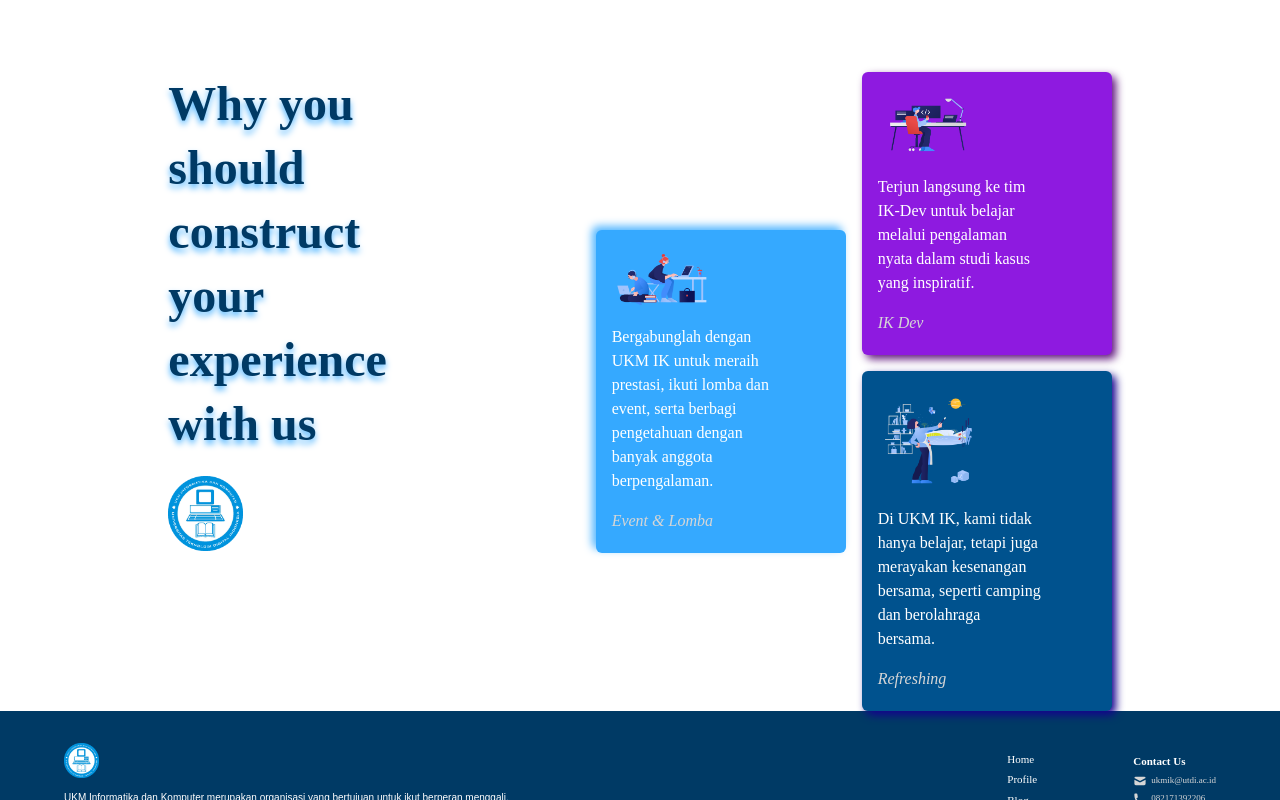
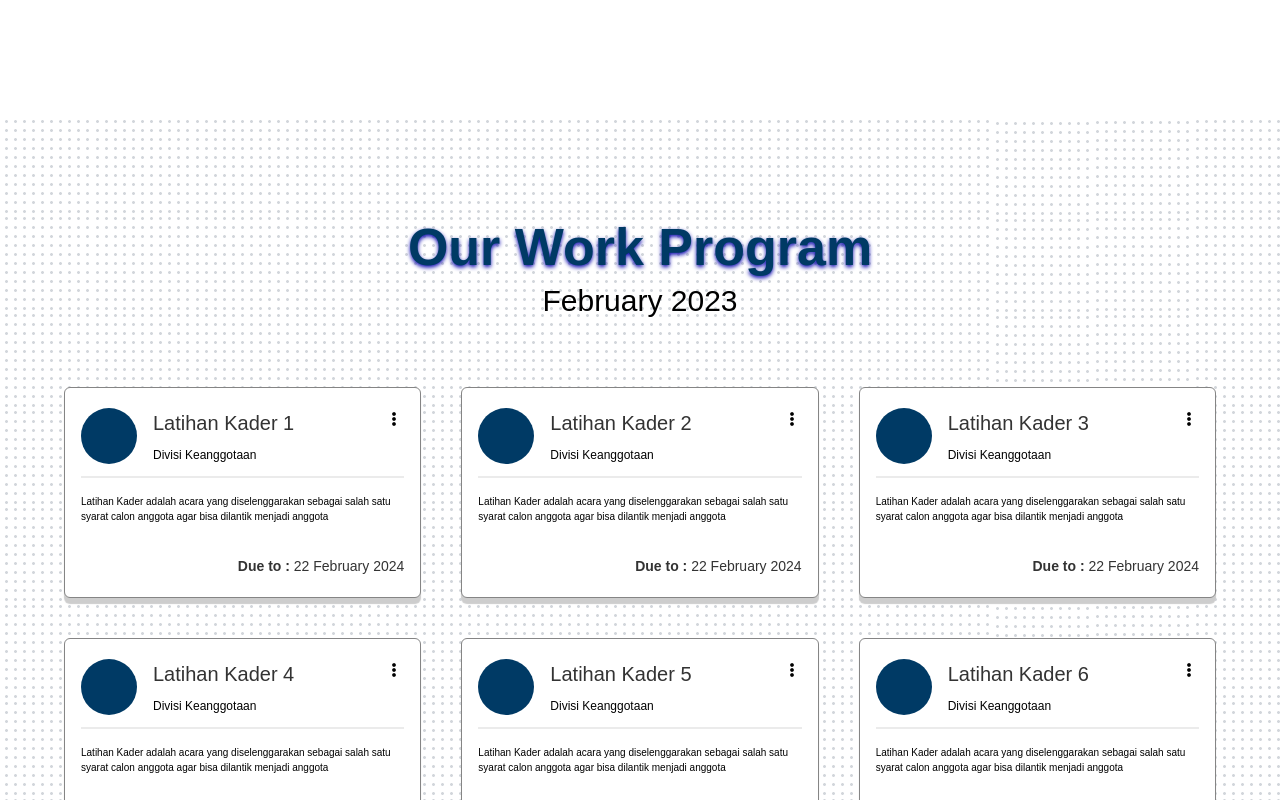
Before and after one commit to ukmikrepository/FE-Site_IK, a React (Create React App) app: page / in a window 1280 px wide. Shown: the part 1740-2540 px from the top of the page. Built offline with nearby package versions, Linux system fonts and the light colour scheme.

Commit message:
kelupaan staged bang

```diff
--- a/src/App.jsx
+++ b/src/App.jsx
@@ -4,7 +4,7 @@ import React from 'react';
 import Standard from './Component/Layout/Standard';
 import Hero from './Component/Organism/Content/Hero';
 import Event from './Component/Organism/Content/Event';
-// import WorkProgram from './Component/Organism/Content/WorkProgram';
+import WorkProgram from './Component/Organism/Content/WorkProgram';
 import Experience from './Component/Organism/Content/Experience';
 // import Contact from './Component/Organism/Content/Contact';
 
@@ -14,7 +14,7 @@ function App({user}) {
     <Standard>
       <Hero/>
       <Event/>
-      {/* <WorkProgram/> */}
+      <WorkProgram/>
       <Experience/>
       {/* <Contact/> */}
     </Standard>
--- a/src/Component/Organism/Content/WorkProgram.jsx
+++ b/src/Component/Organism/Content/WorkProgram.jsx
@@ -3,10 +3,10 @@ import { CardSimple } from '../../Molecules/CardSimple'
 
 export default function WorkProgram() {
   return (
-    <div className="w-full h-full relative">
-      <img src="img/OurProgram_BG.png" alt="" className="2xl:h-screen w-full absolute -z-50"/>
+    <div className="w-full h-full relative py-24 mt-12 mb-24" style={{ backgroundImage: "url('img/OurProgram_BG.png')" }}>
+      {/* <img src="img/OurProgram_BG.png" alt="" className="2xl:h-fit w-full absolute -z-50"/> */}
 
-      <div className="container mx-auto mt-16 2xl:mt-28">
+      <div className="container mx-auto">
         <div className="w-max mx-auto text-center">
           <h1 className="font-mont font-semibold text-primary-4 text-[52px] leading-[62px] drop-shadow-[0_2px_2px_rgba(8,4,174,1)]">Our Work <br className="xs:inline md:hidden"/> Program</h1>
           <p className="font-poppins text-[30px] leading-[45px]">February 2023</p>
@@ -82,7 +82,7 @@ export default function WorkProgram() {
             date: "22 February 2024"
           },
         ].map((cardContent)=>(
-          <CardSimple className="border border-grey-5 gap-4 shadow-[0px_4px_1px_rgba(205,205,205,1)] md:shadow-[0px_6px_1px_rgba(205,205,205,1)]">
+          <CardSimple className="bg-white border border-grey-5 gap-4 shadow-[0px_4px_1px_rgba(205,205,205,1)] md:shadow-[0px_6px_1px_rgba(205,205,205,1)]">
           <div className="flex flex-col gap-3">
             <div className="flex flex-row justify-between">
               <div className="flex flex-row gap-4">
```
